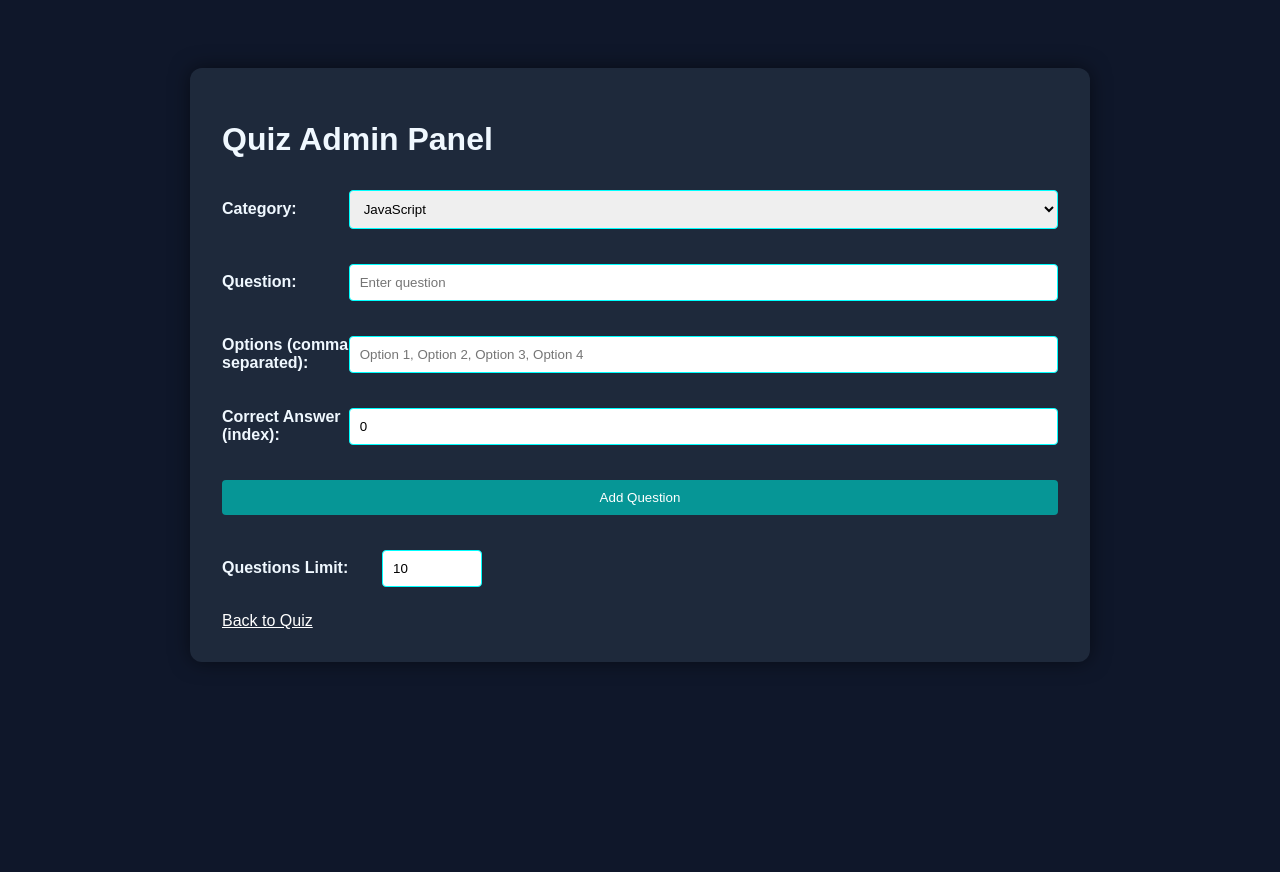
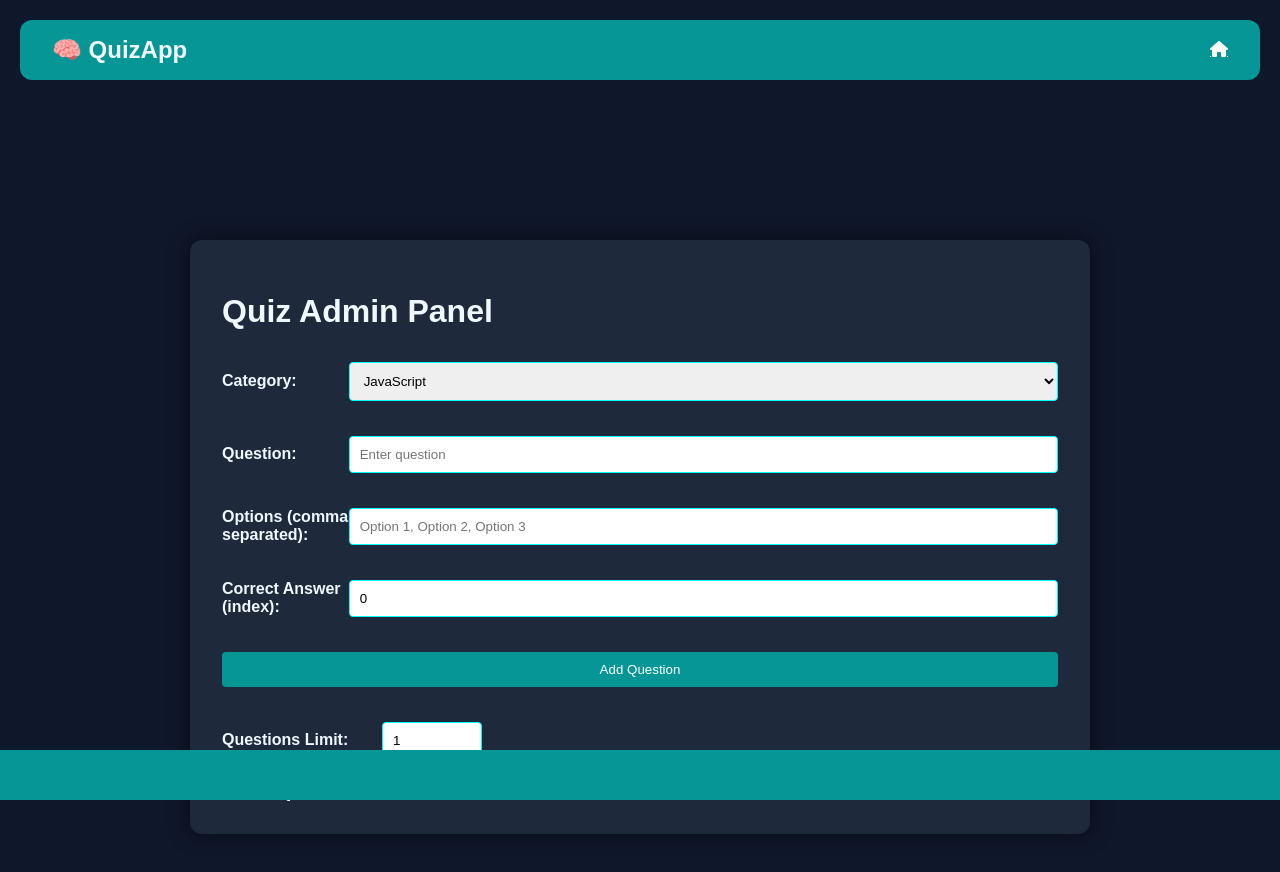
Before and after one commit to KeaobakaM/Three-Piece-Quiz, a plain HTML site: page admin.html in a window 1280 px wide. Before the commit the page ends 800 px from the top, so only its background shows below. Drawn offline with Linux system fonts and the light colour scheme.

Commit message:
Added new header and footer

```diff
--- a/admin.html
+++ b/admin.html
@@ -1,12 +1,23 @@
 <!DOCTYPE html>
 <html lang="en">
+
 <head>
   <meta charset="UTF-8" />
   <meta name="viewport" content="width=device-width, initial-scale=1.0" />
   <title>Quiz Admin</title>
   <link rel="stylesheet" href="style.css" />
+  <link rel="stylesheet" href="https://cdnjs.cloudflare.com/ajax/libs/font-awesome/6.5.0/css/all.min.css">
 </head>
+
 <body>
+  <header class="header">
+    <div class="logo">🧠 QuizApp</div>
+    <div class="admin-icon">
+      <a href="#" id="go-to-admin" title="Admin Dashboard">
+        <a href="index.html" class="fa-solid fa-home" style="color: #fff"></a>
+      </a>
+    </div>
+  </header>
   <div class="container">
     <h1>Quiz Admin Panel</h1>
     <div class="form-group">
@@ -25,30 +36,22 @@
     </div>
     <div class="form-group">
       <label>Options (comma separated):</label>
-        <input
-          type="text"
-          id="options-text"
-          placeholder="Option 1, Option 2, Option 3, Option 4"
-        />
+      <input type="text" id="options-text" placeholder="Option 1, Option 2, Option 3" />
     </div>
     <div class="form-group">
       <label>Correct Answer (index):</label>
-        <input type="number" id="correct-answer" min="0" max="4" value="0" />
+      <input type="number" id="correct-answer" min="0" max="3" value="0" />
     </div>
     <button id="add-question">Add Question</button>
     <div class="form-group">
       <label>Questions Limit:</label>
-        <input
-          type="number"
-          id="question-limit"
-          min="1"
-          placeholder="Default: 10"
-          value="10"
-        />
+      <input type="number" id="question-limit" min="1" placeholder="Default: 1" value="1" />
     </div>
     <div id="question-list"></div>
     <a href="index.html" class="back-link" style="color: #fff">Back to Quiz</a>
   </div>
   <script src="admin.js"></script>
+  <footer class="footer"></footer>
 </body>
+
 </html>
--- a/admin.js
+++ b/admin.js
@@ -90,9 +90,9 @@ document.getElementById("question-limit").addEventListener("change", (e) => {
 });
 
 categorySelect.addEventListener("change", () => {
-  const limit = loadQuestionLimit(categorySelect.value);
-  document.getElementById("question-limit").value = limit;
+    const limit = loadQuestionLimit(categorySelect.value);
+    document.getElementById("question-limit").value = limit;
+    loadQuestionsForCategory();
 });
 
-categorySelect.addEventListener("change", loadQuestionsForCategory);
 loadQuestionsForCategory();
--- a/style.css
+++ b/style.css
@@ -46,8 +46,8 @@ label {
 }
 
 .container {
-  max-width: 900px; /* Increased from 600px */
-  margin: 3rem auto;
+  max-width: 900px;
+  margin: 10rem auto;
   padding: 2rem;
   background: #1e293b;
   border-radius: 12px;
@@ -166,3 +166,15 @@ button:hover {
   width: 150px;
   font-weight: bold;
 }
+
+.footer {
+  position: fixed;
+  bottom: 0;
+  right: 0;
+  left: 0;
+  background: rgb(6, 150, 150);
+  padding: 25px;
+  display: flex;
+  justify-content: space-between;
+  align-items: center;
+}
```
Also changed, not shown: index.html (+3 -2 lines), 1 other file. Lines whose indentation alone changed are shown as unchanged.
